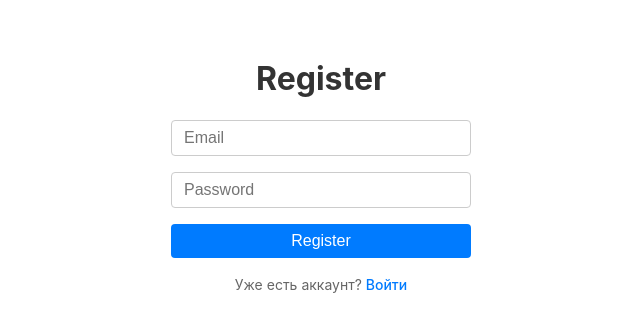
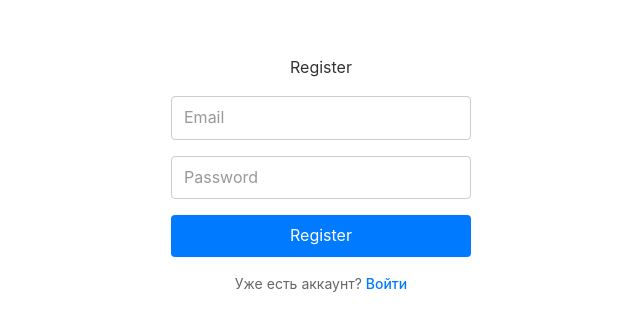
Before and after one commit to rki-mai/landing-editor, a React (Vite) app: page /register in a window 1280 px wide. Shown: the part 225-556 px from the top of the page, without its empty margins (319-959 px from the left). Built offline with nearby package versions, Linux system fonts and the light colour scheme.

Commit message:
add tailwind support

```diff
--- /dev/null
+++ b/index.css
@@ -0,0 +1 @@
+@import "tailwindcss";
--- a/index.html
+++ b/index.html
@@ -3,6 +3,7 @@
   <head>
     <meta charset="UTF-8" />
     <link rel="icon" type="image/svg+xml" href="/favicon.svg" />
+    <link href="index.css" rel="stylesheet">
     <meta name="viewport" content="width=device-width, initial-scale=1.0" />
     <title>landing-editor</title>
   </head>
--- a/package.json
+++ b/package.json
@@ -12,10 +12,12 @@
 		"project:name": "node -p \"require('./package.json').name\""
 	},
 	"dependencies": {
+		"@tailwindcss/vite": "^4.3.1",
 		"react": "^19.2.5",
 		"react-colorful": "^5.6.1",
 		"react-dom": "^19.2.5",
 		"react-router-dom": "^7.1.5",
+		"tailwindcss": "^4.3.1",
 		"zod": "^4.3.6"
 	},
 	"devDependencies": {
--- a/vite.config.ts
+++ b/vite.config.ts
@@ -1,9 +1,13 @@
 import react from "@vitejs/plugin-react";
+import tailwindcss from "@tailwindcss/vite";
 import { defineConfig } from "vite";
 
 // https://vite.dev/config/
 export default defineConfig({
-	plugins: [react()],
+	plugins: [
+		react(),
+		tailwindcss(),
+	],
 	server: {
 		proxy: {
 			'/api': {
```
Also changed, not shown: 1 other file (tests, documents, lock files or other folders).
